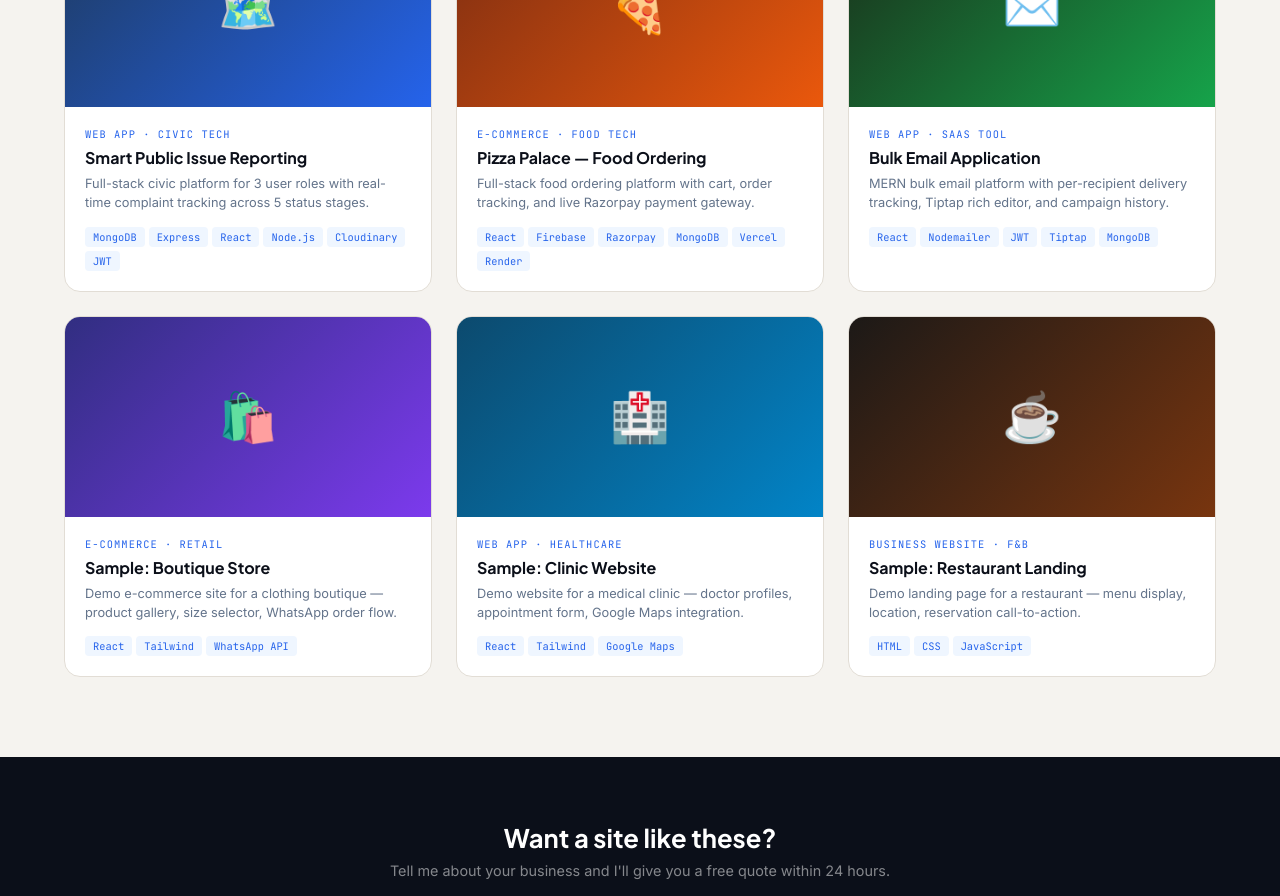
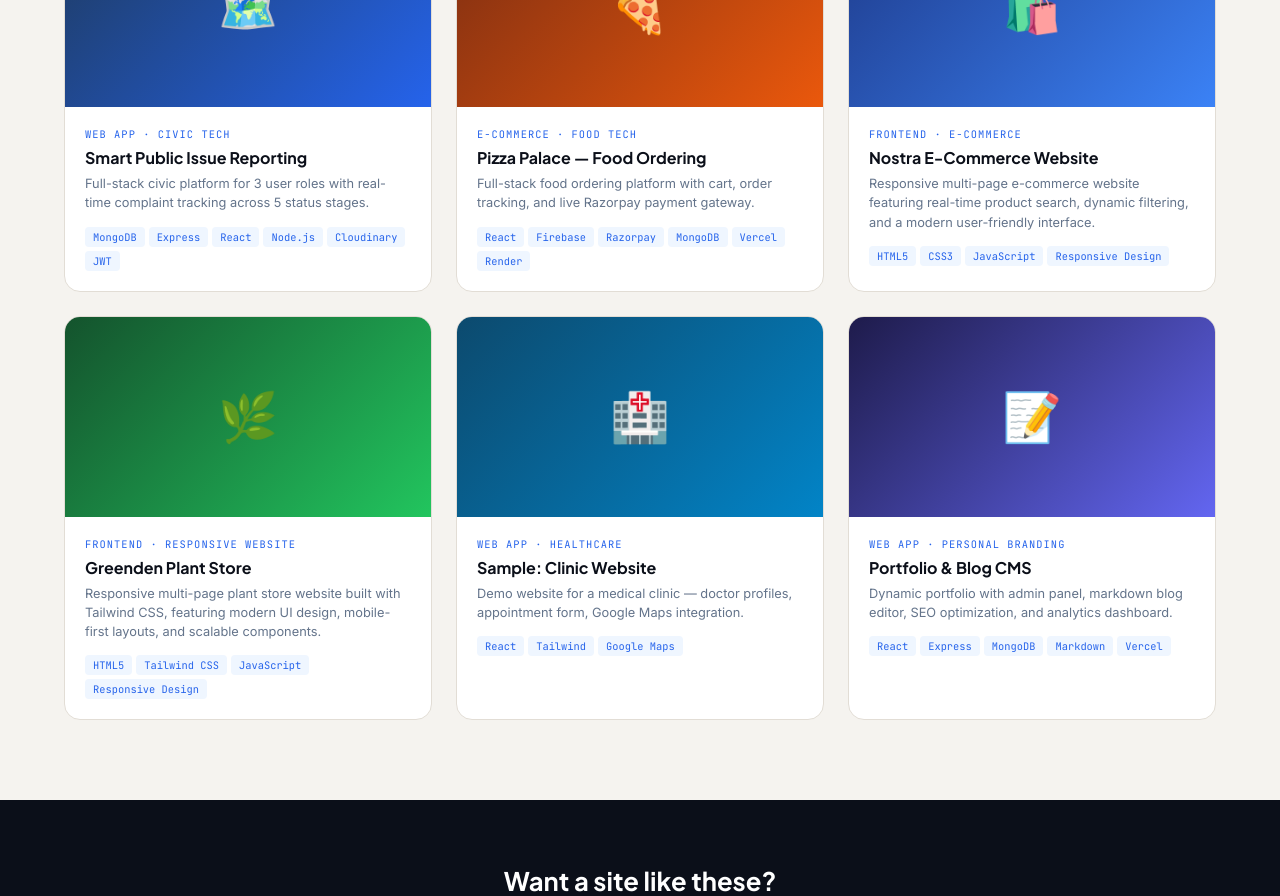
Before and after one commit to praveen-analyze/myportfolio, a React (Vite) app in the folder client/: page /projects in a window 1280 px wide. Shown: the part 600-1496 px from the top of the page. Built offline with nearby package versions, Linux system fonts and the light colour scheme; no server answers.

Commit message:
Add Nostra and Greenden projects

```diff
--- a/client/src/pages/Projects.jsx
+++ b/client/src/pages/Projects.jsx
@@ -14,6 +14,7 @@ const FALLBACK_PROJECTS = [
     icon: '🗺️',
     gradientFrom: '#1e3a5f',
     gradientTo: '#2563EB',
+    liveUrl: 'https://pprs-6.onrender.com/',
   },
   {
     _id: 'fallback-2',
@@ -25,29 +26,34 @@ const FALLBACK_PROJECTS = [
     icon: '🍕',
     gradientFrom: '#7c2d12',
     gradientTo: '#ea580c',
-  },
-  {
-    _id: 'fallback-3',
-    title: 'Bulk Email Application',
-    categories: ['webapp', 'fullstack'],
-    categoryLabel: 'Web App · SaaS Tool',
-    description: 'MERN bulk email platform with per-recipient delivery tracking, Tiptap rich editor, and campaign history.',
-    tags: ['React', 'Nodemailer', 'JWT', 'Tiptap', 'MongoDB'],
-    icon: '✉️',
-    gradientFrom: '#1a2e1a',
-    gradientTo: '#16a34a',
+    liveUrl: 'https://pizza-itf6.vercel.app/',
   },
   {
   _id: 'fallback-4',
-    title: 'Sample: Boutique Store',
-    categories: ['ecommerce'],
-    categoryLabel: 'E-commerce · Retail',
-    description: 'Demo e-commerce site for a clothing boutique — product gallery, size selector, WhatsApp order flow.',
-    tags: ['React', 'Tailwind', 'WhatsApp API'],
+  title: 'Nostra E-Commerce Website',
+  categories: ['frontend', 'website'],
+  categoryLabel: 'Frontend · E-Commerce',
+  description: 'Responsive multi-page e-commerce website featuring real-time product search, dynamic filtering, and a modern user-friendly interface.',
+  tags: ['HTML5', 'CSS3', 'JavaScript', 'Responsive Design'],
   icon: '🛍️',
-    gradientFrom: '#312e81',
-    gradientTo: '#7c3aed',
+  gradientFrom: '#1e3a8a',
+  gradientTo: '#3b82f6',
+  liveUrl: 'https://lnkd.in/g5a5WHqW',
 },
+
+{
+  _id: 'fallback-5',
+  title: 'Greenden Plant Store',
+  categories: ['frontend', 'website'],
+  categoryLabel: 'Frontend · Responsive Website',
+  description: 'Responsive multi-page plant store website built with Tailwind CSS, featuring modern UI design, mobile-first layouts, and scalable components.',
+  tags: ['HTML5', 'Tailwind CSS', 'JavaScript', 'Responsive Design'],
+  icon: '🌿',
+  gradientFrom: '#14532d',
+  gradientTo: '#22c55e',
+  liveUrl: 'https://lnkd.in/gBa2iwJt',
+},
+
   {
     _id: 'fallback-5',
     title: 'Sample: Clinic Website',
@@ -58,17 +64,20 @@ const FALLBACK_PROJECTS = [
     icon: '🏥',
     gradientFrom: '#0c4a6e',
     gradientTo: '#0284c7',
+    liveUrl: 'https://praveen-analyze.github.io/medidesk/',
   },
+
   {
-    _id: 'fallback-6',
-    title: 'Sample: Restaurant Landing',
+    _id: 'fallback-10',
+    title: 'Portfolio & Blog CMS',
     categories: ['webapp'],
-    categoryLabel: 'Business Website · F&B',
-    description: 'Demo landing page for a restaurant — menu display, location, reservation call-to-action.',
-    tags: ['HTML', 'CSS', 'JavaScript'],
-    icon: '☕',
-    gradientFrom: '#1c1917',
-    gradientTo: '#78350f',
+    categoryLabel: 'Web App · Personal Branding',
+    description: 'Dynamic portfolio with admin panel, markdown blog editor, SEO optimization, and analytics dashboard.',
+    tags: ['React', 'Express', 'MongoDB', 'Markdown', 'Vercel'],
+    icon: '📝',
+    gradientFrom: '#1e1b4b',
+    gradientTo: '#6366f1',
+    liveUrl: 'https://myportfolio-aj7g.vercel.app/projects',
   },
 ];
 
@@ -135,27 +144,48 @@ export default function Projects() {
         </div>
 
         <div className="projects-grid">
-          {visibleProjects.map((p) => (
+          {visibleProjects.map((p) => {
+            const projectUrl = p.liveUrl || p.githubUrl || p.url || p.link;
+
+            return (
               <div className="proj-card" key={p._id}>
+                {projectUrl ? (
+                  <a
+                    href={projectUrl}
+                    target="_blank"
+                    rel="noreferrer"
+                    className="proj-thumb"
+                    style={{ background: `linear-gradient(135deg, ${p.gradientFrom}, ${p.gradientTo})` }}
+                  >
+                    <span>{p.icon}</span>
+                    <div className="proj-thumb-overlay">
+                      <span className="proj-view-btn">View Project</span>
+                    </div>
+                  </a>
+                ) : (
                   <div
                     className="proj-thumb"
                     style={{ background: `linear-gradient(135deg, ${p.gradientFrom}, ${p.gradientTo})` }}
                   >
                     <span>{p.icon}</span>
-                <div className="proj-thumb-overlay"><span className="proj-view-btn">View Project</span></div>
+                    <div className="proj-thumb-overlay">
+                      <span className="proj-view-btn">View Project</span>
                     </div>
+                  </div>
+                )}
                 <div className="proj-body">
                   <div className="proj-cat">{p.categoryLabel}</div>
                   <div className="proj-title">{p.title}</div>
                   <div className="proj-desc">{p.description}</div>
                   <div className="proj-tags">
-                  {p.tags.map((t) => (
+                    {(p.tags || []).map((t) => (
                       <span className="proj-tag" key={t}>{t}</span>
                     ))}
                   </div>
                 </div>
               </div>
-          ))}
+            );
+          })}
         </div>
 
         {loading && (
```
Also changed, not shown: 1 other file (tests, documents, lock files or other folders). Lines whose indentation alone changed are shown as unchanged.
